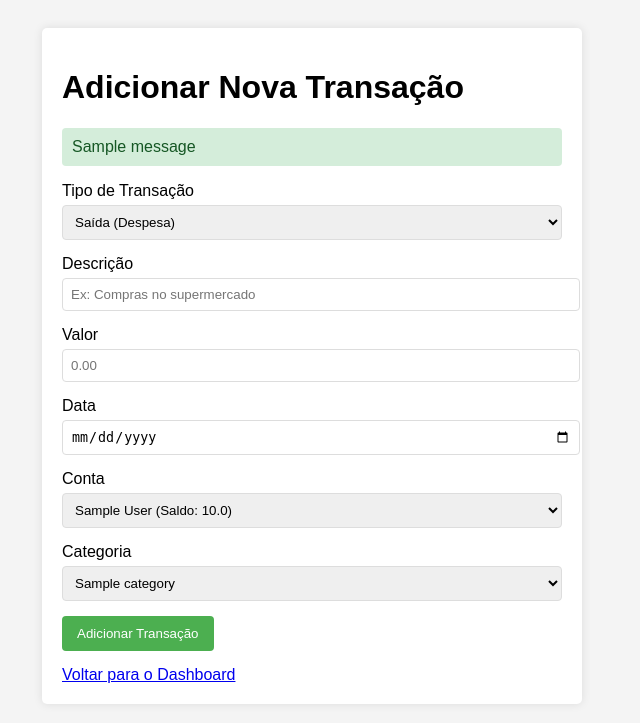
After one commit to Otanar1/Minhas_economias, a Flask app: page /transactions/add in a window 1280 px wide. The commit adds this page. Shown: the top 723 px of the page, without its empty margins (328-968 px from the left). Run offline with Flask 3, Linux system fonts and the light colour scheme; a user stored in the database is signed in; tables that the repository leaves empty hold one stand-in row (values such as "Sample post"); one stand-in notice (Sample message) is shown.

Commit message:
feat: Implementa CRUD inicial para transações
- Adiciona a funcionalidade para criar e listar transações financeiras.
- Cria um Blueprint (`transactions_bp`) para organizar as rotas de transações.
- Desenvolve um formulário para adicionar novas transações, incluindo a lógica de backend para processar os dados e atualizar o saldo da conta.
- Cria uma página para listar todas as transações do usuário.
- Integra as novas páginas com a navegação principal do dashboard.
- Garante que a funcionalidade de listagem, removida acidentalmente, seja reintroduzida.

```diff
--- a/src/main.py
+++ b/src/main.py
@@ -320,8 +320,10 @@ def index():
         return redirect(url_for('auth.login'))
 
 # Registrar blueprints
+from src.routes.transactions import transactions_bp
 app.register_blueprint(auth_bp, url_prefix='/auth')
 app.register_blueprint(dashboard_bp, url_prefix='/dashboard')
+app.register_blueprint(transactions_bp, url_prefix='/transactions')
 
 # Rota raiz
 @app.route('/')
--- a/src/routes/transactions.py
+++ b/src/routes/transactions.py
@@ -1,261 +1,95 @@
-from flask import Blueprint, render_template, session, redirect, url_for, request, flash, jsonify
-from src.models.user import User, db
-from src.models.account import Account
-from src.models.transaction import Transaction
-from datetime import datetime, date
-import calendar
+from flask import Blueprint, render_template, request, redirect, url_for, flash, session
+from src.main import db
+from src.main import Transaction, Account, Category
+import datetime
 
-transactions_bp = Blueprint('transactions', __name__)
+transactions_bp = Blueprint('transactions', __name__, template_folder='../templates')
+
+@transactions_bp.route('/add', methods=['GET', 'POST'])
+def add_transaction():
+    if 'user_id' not in session:
+        flash('Por favor, faça login para acessar esta página.', 'warning')
+        return redirect(url_for('auth.login'))
+
+    user_id = session['user_id']
+
+    if request.method == 'POST':
+        try:
+            # 1. Coletar dados do formulário
+            trans_type = request.form.get('type')
+            description = request.form.get('description')
+            amount = float(request.form.get('amount'))
+            date_str = request.form.get('date')
+            account_id = int(request.form.get('account_id'))
+            category_id = int(request.form.get('category_id'))
+
+            # 2. Validar dados (básico)
+            if not all([trans_type, description, amount, date_str, account_id, category_id]):
+                flash('Todos os campos são obrigatórios.', 'error')
+                return redirect(url_for('transactions.add_transaction'))
+
+            if amount <= 0:
+                flash('O valor da transação deve ser positivo.', 'error')
+                return redirect(url_for('transactions.add_transaction'))
+
+            date = datetime.datetime.strptime(date_str, '%Y-%m-%d').date()
+
+            # 3. Buscar a conta no banco de dados
+            account = db.session.get(Account, account_id)
+            if not account or account.user_id != user_id:
+                flash('Conta inválida.', 'error')
+                return redirect(url_for('transactions.add_transaction'))
+
+            # 4. Criar a nova transação
+            new_transaction = Transaction(
+                user_id=user_id,
+                account_id=account_id,
+                category_id=category_id,
+                description=description,
+                amount=amount,
+                type=trans_type,
+                date=date
+            )
+
+            # 5. Atualizar o saldo da conta
+            if trans_type == 'saída':
+                account.balance -= amount
+            elif trans_type == 'entrada':
+                account.balance += amount
+
+            # 6. Salvar no banco de dados
+            db.session.add(new_transaction)
+            db.session.commit()
+
+            flash('Transação adicionada com sucesso!', 'success')
+            return redirect(url_for('dashboard.index'))
+
+        except ValueError:
+            flash('Ocorreu um erro com os valores fornecidos. Verifique se os números e as datas estão corretos.', 'error')
+            db.session.rollback()
+        except Exception as e:
+            flash(f'Ocorreu um erro inesperado: {e}', 'error')
+            db.session.rollback()
+
+    # Para a requisição GET, buscamos as contas e categorias do usuário para popular os seletores do formulário.
+    accounts = db.session.execute(db.select(Account).filter_by(user_id=user_id, active=True)).scalars().all()
+    categories = db.session.execute(db.select(Category).filter_by(user_id=user_id)).scalars().all()
+
+    return render_template('transactions/add_transaction.html', accounts=accounts, categories=categories)
 
 @transactions_bp.route('/')
-def index():
-    # Verificar se o usuário está autenticado
+def list_transactions():
     if 'user_id' not in session:
+        flash('Por favor, faça login para acessar esta página.', 'warning')
         return redirect(url_for('auth.login'))
 
-    # Buscar contas do usuário
-    accounts = Account.query.filter_by(user_id=session['user_id'], active=True).all()
+    user_id = session['user_id']
 
-    # Obter parâmetros de filtro
-    month = request.args.get('month', datetime.now().month)
-    year = request.args.get('year', datetime.now().year)
-    account_id = request.args.get('account_id')
+    # Busca todas as transações do usuário, ordenadas pela data mais recente
+    transactions = db.session.execute(
+        db.select(Transaction)
+        .filter_by(user_id=user_id)
+        .order_by(Transaction.date.desc())
+    ).scalars().all()
 
-    # Converter para inteiros
-    try:
-        month = int(month)
-        year = int(year)
-    except ValueError:
-        month = datetime.now().month
-        year = datetime.now().year
-
-    # Definir período
-    first_day = date(year, month, 1)
-    last_day = date(year, month, calendar.monthrange(year, month)[1])
-
-    # Construir query base
-    query = Transaction.query.filter(
-        Transaction.user_id == session['user_id'],
-        Transaction.date >= first_day,
-        Transaction.date <= last_day
-    )
-
-    # Filtrar por conta se especificado
-    if account_id:
-        query = query.filter(Transaction.account_id == account_id)
-
-    # Executar query
-    transactions = query.order_by(Transaction.date).all()
-
-    # Calcular totais
-    total_income = sum(t.amount for t in transactions if t.type == 'entrada')
-    total_expense = sum(t.amount for t in transactions if t.type == 'saída')
-    balance = total_income - total_expense
-
-    # Renderizar template
-    return render_template('transactions/index.html',
-                          accounts=accounts,
-                          transactions=transactions,
-                          total_income=total_income,
-                          total_expense=total_expense,
-                          balance=balance,
-                          month=month,
-                          year=year)
-
-@transactions_bp.route('/create', methods=['GET', 'POST'])
-def create():
-    # Verificar se o usuário está autenticado
-    if 'user_id' not in session:
-        return redirect(url_for('auth.login'))
-
-    # Buscar contas do usuário
-    accounts = Account.query.filter_by(user_id=session['user_id'], active=True).all()
-
-    if request.method == 'POST':
-        account_id = request.form.get('account_id')
-        description = request.form.get('description')
-        amount = request.form.get('amount')
-        transaction_date = request.form.get('date')
-        transaction_type = request.form.get('type')
-        category_id = request.form.get('category_id')
-        consolidated = request.form.get('consolidated') == 'on'
-        recurring = request.form.get('recurring') == 'on'
-        recurrence_frequency = request.form.get('recurrence_frequency')
-
-        # Validar dados
-        if not account_id or not description or not amount or not transaction_date or not transaction_type:
-            flash('Todos os campos obrigatórios devem ser preenchidos', 'error')
-            return render_template('transactions/create.html', accounts=accounts)
-
-        try:
-            amount = float(amount)
-            transaction_date = datetime.strptime(transaction_date, '%Y-%m-%d').date()
-        except (ValueError, TypeError):
-            flash('Valor ou data inválidos', 'error')
-            return render_template('transactions/create.html', accounts=accounts)
-
-        # Criar nova transação
-        new_transaction = Transaction(
-            user_id=session['user_id'],
-            account_id=account_id,
-            description=description,
-            amount=amount,
-            date=transaction_date,
-            type=transaction_type,
-            category_id=category_id if category_id else None,
-            consolidated=consolidated,
-            recurring=recurring,
-            recurrence_frequency=recurrence_frequency if recurring else None
-        )
-
-        db.session.add(new_transaction)
-
-        # Atualizar saldo da conta se a transação for consolidada
-        if consolidated:
-            account = Account.query.get(account_id)
-            if transaction_type == 'entrada':
-                account.balance += amount
-            else:
-                account.balance -= amount
-
-        db.session.commit()
-
-        flash('Transação criada com sucesso!', 'success')
-        return redirect(url_for('transactions.index'))
-
-    return render_template('transactions/create.html', accounts=accounts)
-
-@transactions_bp.route('/<int:transaction_id>/edit', methods=['GET', 'POST'])
-def edit(transaction_id):
-    # Verificar se o usuário está autenticado
-    if 'user_id' not in session:
-        return redirect(url_for('auth.login'))
-
-    # Buscar transação
-    transaction = Transaction.query.filter_by(id=transaction_id, user_id=session['user_id']).first_or_404()
-
-    # Buscar contas do usuário
-    accounts = Account.query.filter_by(user_id=session['user_id'], active=True).all()
-
-    if request.method == 'POST':
-        account_id = request.form.get('account_id')
-        description = request.form.get('description')
-        amount = request.form.get('amount')
-        transaction_date = request.form.get('date')
-        transaction_type = request.form.get('type')
-        category_id = request.form.get('category_id')
-        consolidated = request.form.get('consolidated') == 'on'
-        recurring = request.form.get('recurring') == 'on'
-        recurrence_frequency = request.form.get('recurrence_frequency')
-
-        # Validar dados
-        if not account_id or not description or not amount or not transaction_date or not transaction_type:
-            flash('Todos os campos obrigatórios devem ser preenchidos', 'error')
-            return render_template('transactions/edit.html', transaction=transaction, accounts=accounts)
-
-        try:
-            amount = float(amount)
-            transaction_date = datetime.strptime(transaction_date, '%Y-%m-%d').date()
-        except (ValueError, TypeError):
-            flash('Valor ou data inválidos', 'error')
-            return render_template('transactions/edit.html', transaction=transaction, accounts=accounts)
-
-        # Se a transação era consolidada, reverter o efeito no saldo da conta
-        if transaction.consolidated:
-            old_account = Account.query.get(transaction.account_id)
-            if transaction.type == 'entrada':
-                old_account.balance -= transaction.amount
-            else:
-                old_account.balance += transaction.amount
-
-        # Atualizar transação
-        transaction.account_id = account_id
-        transaction.description = description
-        transaction.amount = amount
-        transaction.date = transaction_date
-        transaction.type = transaction_type
-        transaction.category_id = category_id if category_id else None
-        transaction.consolidated = consolidated
-        transaction.recurring = recurring
-        transaction.recurrence_frequency = recurrence_frequency if recurring else None
-
-        # Se a transação for consolidada, atualizar o saldo da conta
-        if consolidated:
-            account = Account.query.get(account_id)
-            if transaction_type == 'entrada':
-                account.balance += amount
-            else:
-                account.balance -= amount
-
-        db.session.commit()
-
-        flash('Transação atualizada com sucesso!', 'success')
-        return redirect(url_for('transactions.index'))
-
-    return render_template('transactions/edit.html', transaction=transaction, accounts=accounts)
-
-@transactions_bp.route('/<int:transaction_id>/delete', methods=['POST'])
-def delete(transaction_id):
-    # Verificar se o usuário está autenticado
-    if 'user_id' not in session:
-        return redirect(url_for('auth.login'))
-
-    # Buscar transação
-    transaction = Transaction.query.filter_by(id=transaction_id, user_id=session['user_id']).first_or_404()
-
-    # Se a transação era consolidada, reverter o efeito no saldo da conta
-    if transaction.consolidated:
-        account = Account.query.get(transaction.account_id)
-        if transaction.type == 'entrada':
-            account.balance -= transaction.amount
-        else:
-            account.balance += transaction.amount
-
-    # Excluir transação
-    db.session.delete(transaction)
-    db.session.commit()
-
-    flash('Transação excluída com sucesso!', 'success')
-    return redirect(url_for('transactions.index'))
-
-@transactions_bp.route('/api/list')
-def api_list():
-    # Verificar se o usuário está autenticado
-    if 'user_id' not in session:
-        return jsonify({'error': 'Não autorizado'}), 401
-
-    # Obter parâmetros de filtro
-    month = request.args.get('month', datetime.now().month)
-    year = request.args.get('year', datetime.now().year)
-    account_id = request.args.get('account_id')
-
-    # Converter para inteiros
-    try:
-        month = int(month)
-        year = int(year)
-    except ValueError:
-        month = datetime.now().month
-        year = datetime.now().year
-
-    # Definir período
-    first_day = date(year, month, 1)
-    last_day = date(year, month, calendar.monthrange(year, month)[1])
-
-    # Construir query base
-    query = Transaction.query.filter(
-        Transaction.user_id == session['user_id'],
-        Transaction.date >= first_day,
-        Transaction.date <= last_day
-    )
-
-    # Filtrar por conta se especificado
-    if account_id:
-        query = query.filter(Transaction.account_id == account_id)
-
-    # Executar query
-    transactions = query.order_by(Transaction.date).all()
-
-    # Converter para dicionário
-    transactions_data = [transaction.to_dict() for transaction in transactions]
-
-    return jsonify(transactions_data)
+    return render_template('transactions/list_transactions.html', transactions=transactions)
--- /dev/null
+++ b/src/static/css/style.css
@@ -0,0 +1,64 @@
+body {
+    font-family: sans-serif;
+    background-color: #f4f4f4;
+    padding: 20px;
+}
+
+.container {
+    max-width: 500px;
+    margin: auto;
+    background: white;
+    padding: 20px;
+    border-radius: 5px;
+    box-shadow: 0 0 10px rgba(0, 0, 0, 0.1);
+}
+
+.form-group {
+    margin-bottom: 15px;
+}
+
+.form-group label {
+    display: block;
+    margin-bottom: 5px;
+}
+
+.form-group input, .form-group select {
+    width: 100%;
+    padding: 8px;
+    border: 1px solid #ddd;
+    border-radius: 4px;
+}
+
+button {
+    background-color: #4CAF50;
+    color: white;
+    padding: 10px 15px;
+    border: none;
+    border-radius: 4px;
+    cursor: pointer;
+}
+
+button:hover {
+    background-color: #45a049;
+}
+
+.flashes {
+    list-style: none;
+    padding: 0;
+}
+
+.flashes li {
+    padding: 10px;
+    margin-bottom: 10px;
+    border-radius: 4px;
+}
+
+.flashes .success {
+    background-color: #d4edda;
+    color: #155724;
+}
+
+.flashes .error {
+    background-color: #f8d7da;
+    color: #721c24;
+}
--- /dev/null
+++ b/src/templates/transactions/add_transaction.html
@@ -0,0 +1,66 @@
+<!DOCTYPE html>
+<html lang="pt-BR">
+<head>
+    <meta charset="UTF-8">
+    <meta name="viewport" content="width=device-width, initial-scale=1.0">
+    <title>Adicionar Transação</title>
+    <link rel="stylesheet" href="{{ url_for('static', filename='css/style.css') }}">
+</head>
+<body>
+    <div class="container">
+        <h1>Adicionar Nova Transação</h1>
+
+        {% with messages = get_flashed_messages(with_categories=true) %}
+            {% if messages %}
+                <ul class="flashes">
+                {% for category, message in messages %}
+                    <li class="{{ category }}">{{ message }}</li>
+                {% endfor %}
+                </ul>
+            {% endif %}
+        {% endwith %}
+
+        <form method="POST" action="{{ url_for('transactions.add_transaction') }}">
+            <div class="form-group">
+                <label for="type">Tipo de Transação</label>
+                <select name="type" id="type" required>
+                    <option value="saída">Saída (Despesa)</option>
+                    <option value="entrada">Entrada (Receita)</option>
+                </select>
+            </div>
+            <div class="form-group">
+                <label for="description">Descrição</label>
+                <input type="text" name="description" id="description" placeholder="Ex: Compras no supermercado" required>
+            </div>
+            <div class="form-group">
+                <label for="amount">Valor</label>
+                <input type="number" name="amount" id="amount" step="0.01" min="0.01" placeholder="0.00" required>
+            </div>
+            <div class="form-group">
+                <label for="date">Data</label>
+                <input type="date" name="date" id="date" required>
+            </div>
+            <div class="form-group">
+                <label for="account_id">Conta</label>
+                <select name="account_id" id="account_id" required>
+                    {% for account in accounts %}
+                        <option value="{{ account.id }}">{{ account.name }} (Saldo: {{ account.balance }})</option>
+                    {% endfor %}
+                </select>
+            </div>
+            <div class="form-group">
+                <label for="category_id">Categoria</label>
+                <select name="category_id" id="category_id" required>
+                    {% for category in categories %}
+                        <option value="{{ category.id }}">{{ category.name }}</option>
+                    {% endfor %}
+                </select>
+            </div>
+            <div class="form-group">
+                <button type="submit">Adicionar Transação</button>
+            </div>
+        </form>
+        <a href="{{ url_for('dashboard.index') }}">Voltar para o Dashboard</a>
+    </div>
+</body>
+</html>
```
Also changed, not shown: src/templates/dashboard/index.html (+3 -4 lines), src/templates/transactions/list_transactions.html (added, +47 -0 lines).
